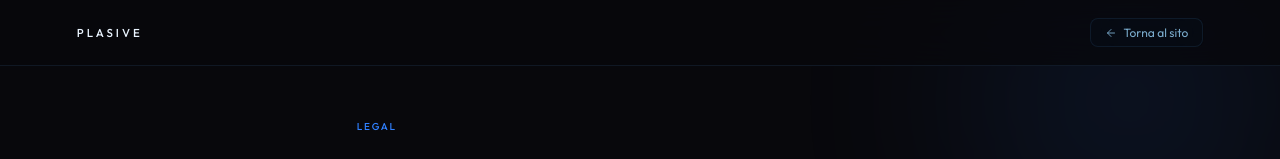
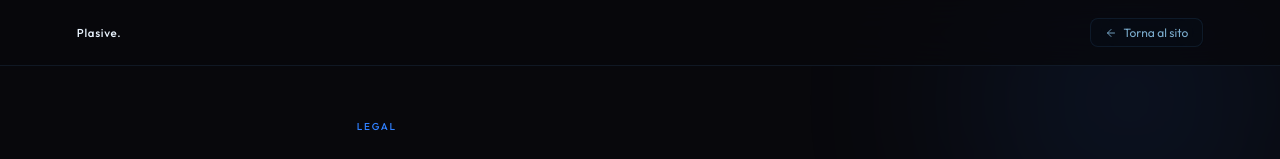
Before and after one commit to marcomaldarella/plasive-website, a Next.js app: page /privacy in a window 1280 px wide. Shown: the top 159 px of the page. Built offline with nearby package versions, Linux system fonts and the light colour scheme.

Commit message:
fix: privacy logo matches home style (Plasive. no uppercase)

```diff
--- a/app/privacy/page.tsx
+++ b/app/privacy/page.tsx
@@ -16,7 +16,7 @@ export default function PrivacyPage() {
         body{background:var(--bg);color:var(--text);font-family:var(--font);min-height:100vh;}
         body::before{content:'';position:fixed;top:-180px;right:-130px;width:560px;height:560px;border-radius:50%;background:radial-gradient(circle,rgba(48,128,255,0.10) 0%,transparent 68%);filter:blur(60px);pointer-events:none;z-index:0;}
         .pp-header{position:fixed;top:0;left:0;right:0;z-index:10;display:flex;align-items:center;justify-content:space-between;padding:18px 6vw;background:rgba(8,8,12,0.80);backdrop-filter:var(--blur);-webkit-backdrop-filter:var(--blur);border-bottom:1px solid var(--border);}
-        .logo{font-size:11.5px;font-weight:500;letter-spacing:0.26em;color:var(--text);text-transform:uppercase;text-decoration:none;}
+        .logo{font-size:11.5px;font-weight:500;letter-spacing:0.06em;color:var(--text);text-decoration:none;}
         .pp-back{display:inline-flex;align-items:center;gap:7px;font-size:12px;font-weight:400;color:var(--text-m);text-decoration:none;padding:6px 14px;border:1px solid var(--border);border-radius:8px;background:var(--glass-bg);backdrop-filter:var(--blur);transition:color 0.2s,border-color 0.2s;}
         .pp-back:hover{color:var(--text);border-color:rgba(80,140,200,0.30);}
         .pp-wrap{position:relative;z-index:1;max-width:720px;margin:0 auto;padding:120px 6vw 96px;}
@@ -53,7 +53,7 @@ export default function PrivacyPage() {
       <link href="https://fonts.googleapis.com/css2?family=Outfit:wght@200;300;400;500&display=swap" rel="stylesheet" />
 
       <header className="pp-header">
-        <Link href="/" className="logo">PLASIVE</Link>
+        <Link href="/" className="logo">Plasive.</Link>
         <Link href="/" className="pp-back">
           <svg width="12" height="12" viewBox="0 0 24 24" fill="none" stroke="currentColor" strokeWidth="1.8" strokeLinecap="round"><path d="M19 12H5M12 5l-7 7 7 7"/></svg>
           Torna al sito
```
